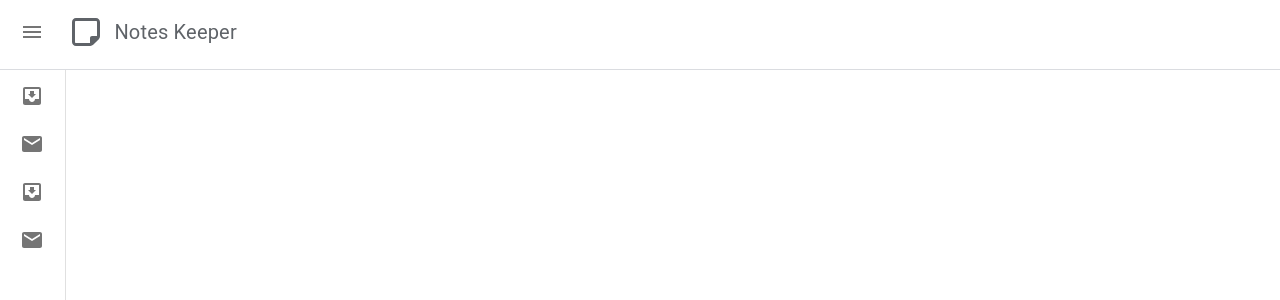
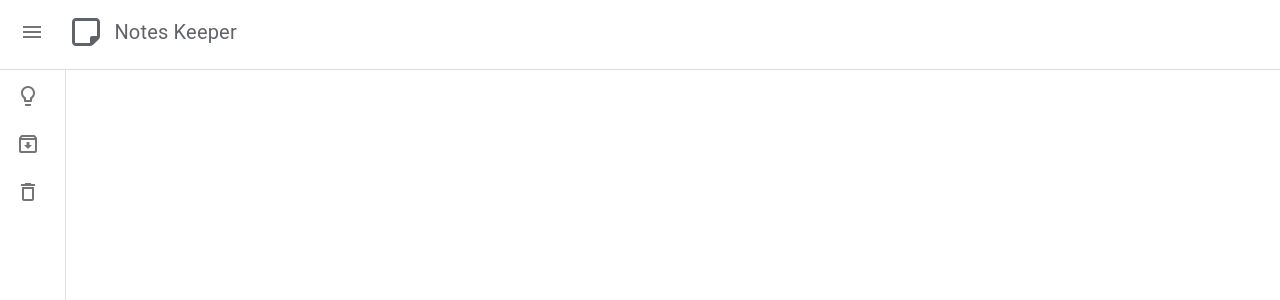
Before and after one commit to auddax/notes-keeper, a React (Create React App) app: page / in a window 1280 px wide. Shown: the top 300 px of the page. Built offline with nearby package versions, Linux system fonts and the light colour scheme.

Commit message:
feat: add mui icons and change text labels for NavList buttons (Sun, May 29, 2022 08:40:21 PM)

```diff
--- a/src/components/HeaderBar.jsx
+++ b/src/components/HeaderBar.jsx
@@ -32,7 +32,7 @@ const HeaderBar = ({ open, handleDrawer }) => {
       >
       <Menu />
       </IconButton>
-      <Logo icon={faNoteSticky} />
+      <Logo icon={ faNoteSticky } />
       <Heading>Notes Keeper</Heading>
     </Toolbar>
   </Header>
--- a/src/components/NavList.jsx
+++ b/src/components/NavList.jsx
@@ -1,39 +1,30 @@
 import * as React from 'react';
 import List from '@mui/material/List';
 import ListItem from '@mui/material/ListItem';
-import ListItemButton from '@mui/material/ListItemButton';
 import ListItemIcon from '@mui/material/ListItemIcon';
 import ListItemText from '@mui/material/ListItemText';
-import InboxIcon from '@mui/icons-material/MoveToInbox';
-import MailIcon from '@mui/icons-material/Mail';
+import { LightbulbOutlined as Bulb, ArchiveOutlined as Archive, DeleteOutlineOutlined as Delete } from '@mui/icons-material';
 
 const NavList = ({ open }) => {
+
+  const navList = [
+    { id: 1, name: 'Notes', icon: <Bulb />},
+    { id: 2, name: 'Archive', icon: <Archive /> },
+    { id: 3, name: 'Trash', icon: <Delete /> }
+  ];
+
   return (
     <List>
-      {['Inbox', 'Starred', 'Send email', 'Drafts'].map((text, index) => (
-        <ListItem key={text} disablePadding sx={{ display: 'block' }}>
-          <ListItemButton
-            sx={{
-              minHeight: 48,
-              justifyContent: open ? 'initial' : 'center',
-              px: 2.5,
-            }}
-          >
-            <ListItemIcon
-              sx={{
-                minWidth: 0,
-                mr: open ? 3 : 'auto',
-                justifyContent: 'center',
-              }}
-            >
-              {index % 2 === 0 ? <InboxIcon /> : <MailIcon />}
+      {navList.map(list => (
+        <ListItem button key={list.id}>
+            <ListItemIcon>
+              {list.icon}
             </ListItemIcon>
-            <ListItemText primary={text} sx={{ opacity: open ? 1 : 0 }} />
-          </ListItemButton>
+            <ListItemText primary={list.name} />
         </ListItem>
       ))}
     </List>
-  )
-}
+  );
+};
 
 export default NavList;
--- a/src/components/SwipeDrawer.jsx
+++ b/src/components/SwipeDrawer.jsx
@@ -1,10 +1,6 @@
 import * as React from 'react';
-import { styled, useTheme } from '@mui/material/styles';
-import Box from '@mui/material/Box';
-import MuiDrawer from '@mui/material/Drawer';
-import IconButton from '@mui/material/IconButton';
-import ChevronLeftIcon from '@mui/icons-material/ChevronLeft';
-import ChevronRightIcon from '@mui/icons-material/ChevronRight';
+import { styled } from '@mui/material/styles';
+import { Box, Drawer as MuiDrawer } from '@mui/material';
 
 // Components
 import HeaderBar from './HeaderBar';
@@ -56,7 +52,6 @@ const Drawer = styled(MuiDrawer, { shouldForwardProp: (prop) => prop !== 'open'
 );
 
 const SwipeDrawer = () => {
-  const theme = useTheme();
   const [open, setOpen] = React.useState(false);
 
   const handleDrawer = () => {
@@ -70,11 +65,7 @@ const SwipeDrawer = () => {
         handleDrawer = { handleDrawer }
       />
       <Drawer variant="permanent" open={open}>
-        <DrawerHeader>
-          <IconButton onClick={ handleDrawer }>
-            {theme.direction === 'rtl' ? <ChevronRightIcon /> : <ChevronLeftIcon />}
-          </IconButton>
-        </DrawerHeader>
+        <DrawerHeader></DrawerHeader>
         <NavList
           open = { open }
         />
```
